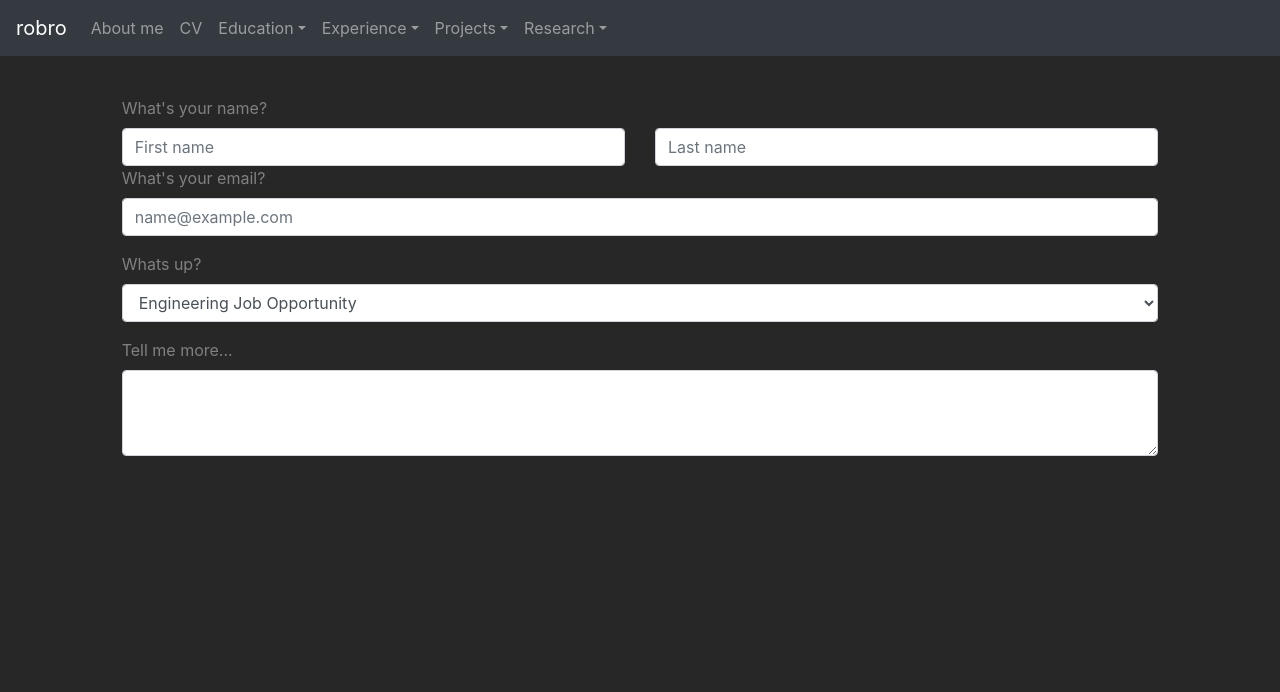
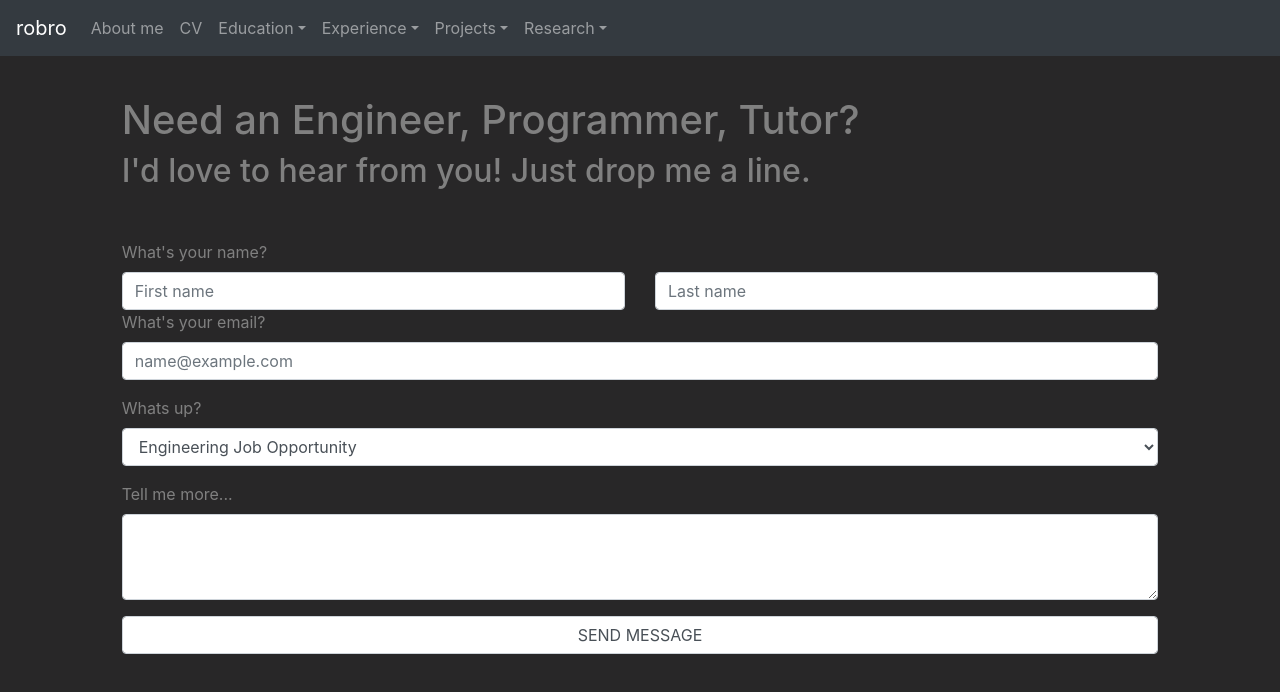
Before and after one commit to brothaman/brothaman.github.io, a plain HTML site: page contactme.html in a window 1280 px wide. Drawn offline with nearby package versions, Linux system fonts and the light colour scheme.

Commit message:
adding changes to contact bar

```diff
--- a/contactme.html
+++ b/contactme.html
@@ -96,6 +96,10 @@
 		</main>
 
 			<div class="col-md-10 mx-md-auto" id="main-content">
+				<div class="contact-tile">
+					<h1>Need an Engineer, Programmer, Tutor?</h1>
+					<h2>I'd love to hear from you! Just drop me a line.</h2>
+				</div>
 				<form>
 					<div class="row" id="name-entry">
 						<label class="col-12">What's your name?</label>
@@ -116,6 +120,7 @@
 						<select class="form-control" id="exampleFormControlSelect1">
 						<option>Engineering Job Opportunity</option>
 						<option>Collaboration Opportunity</option>
+						<option>I need a Tutor</option>
 						<option>Web Developer Needed!</option>
 						<option>Other</option>
 						</select>
@@ -124,7 +129,9 @@
 						<label for="exampleFormControlTextarea1">Tell me more...</label>
 						<textarea class="form-control" id="exampleFormControlTextarea1" rows="3"></textarea>
 					</div>
+					<input type="submit" class="form-control submit" value="SEND MESSAGE">
 				</form>
+
 			</div>
 
 		<!-- scripts not yet secure -->
--- a/contactmestyle.css
+++ b/contactmestyle.css
@@ -1,3 +1,7 @@
 #main-content {
 	padding-top: 6rem;
 }
+
+form {
+	margin-top: 50px
+}
```
